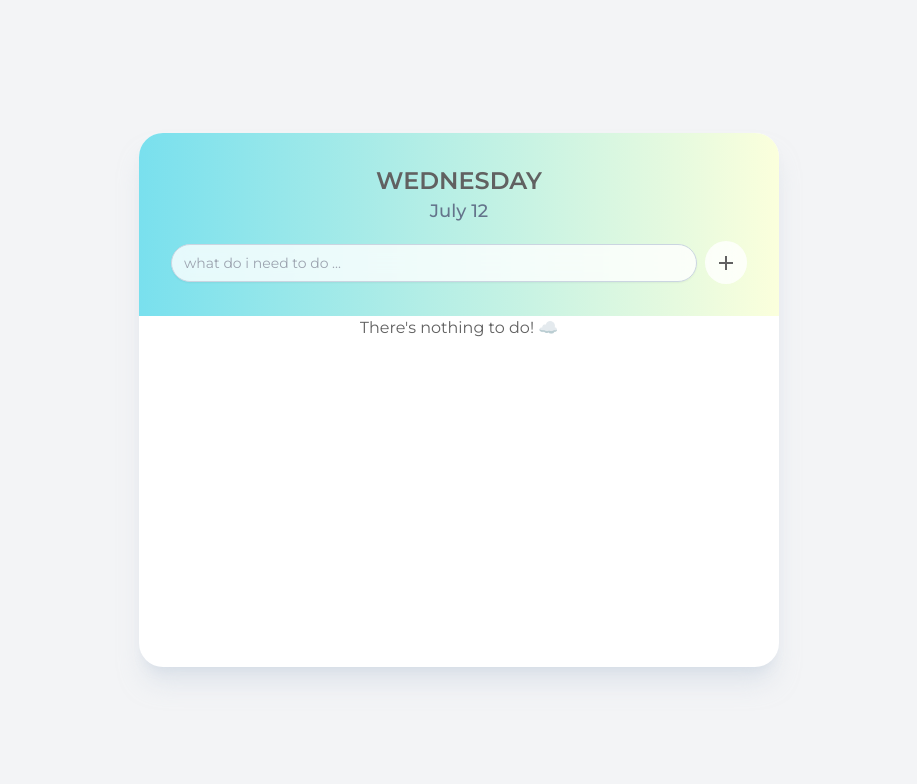
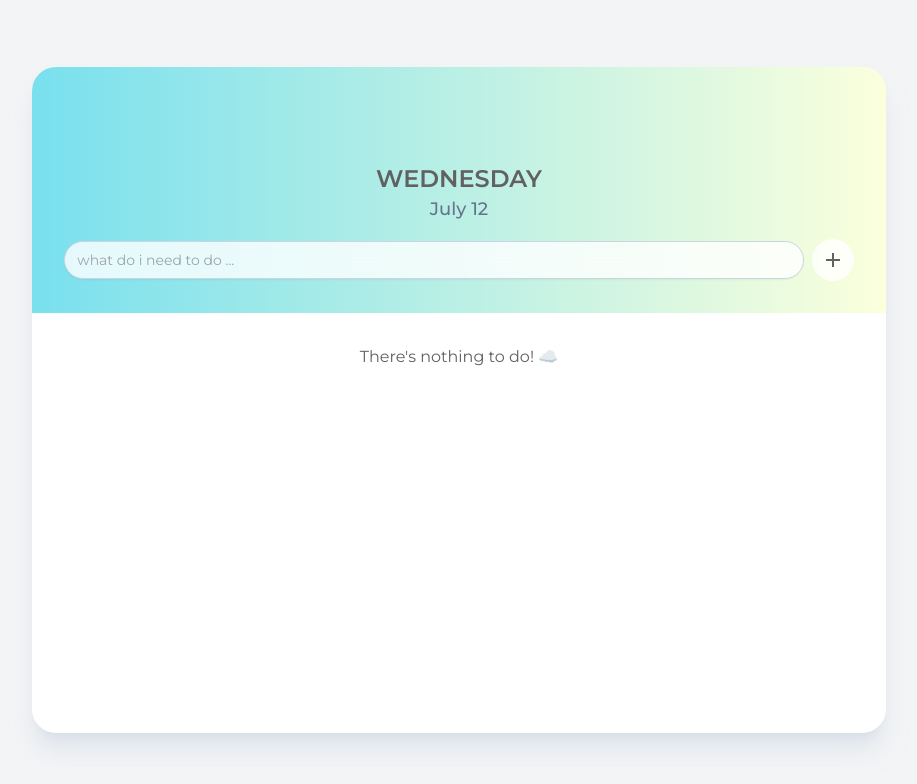
Before and after one commit to crystallo/simple-todo, a React (Vite) app: page / in a window 1280 px wide. Shown: the top 784 px of the page, without its empty margins (181-1098 px from the left). Built offline with nearby package versions, Linux system fonts and the light colour scheme.

Commit message:
styling update

```diff
--- a/src/components/AddTodo.tsx
+++ b/src/components/AddTodo.tsx
@@ -2,6 +2,7 @@ import { useEffect, useRef, useState } from "react";
 import useTodo from "../hooks/useTodo";
 import toast from "react-hot-toast";
 import AddIcon from "@mui/icons-material/Add";
+import Input from "./Input";
 
 export const AddTodo = () => {
   const [input, setInput] = useState<string>("");
@@ -28,13 +29,12 @@ export const AddTodo = () => {
   return (
     <form onSubmit={handleSubmit}>
       <div className="flex items-center w-full gap-2">
-        <input
+        <Input
           ref={inputRef}
           type="text"
           value={input}
           onChange={(e) => setInput(e.target.value)}
           placeholder="what do i need to do ..."
-          className="w-full px-3 py-2 text-sm transition duration-300 bg-white border border-white rounded-full outline-none grow backdrop-blur bg-opacity-80 focus:border focus:border-slate-300 focus:shadow-sm"
         />
         <button
           type="submit"
--- a/src/components/Day.tsx
+++ b/src/components/Day.tsx
@@ -19,7 +19,7 @@ export const Day = () => {
   const date = getTodayDate();
 
   return (
-    <div className="flex flex-col items-center rounded-lg">
+    <div className="flex flex-col items-center mt-16 rounded-lg">
       <h1 className="text-2xl font-semibold uppercase">{date.day}</h1>
       <div className="text-lg font-medium text-slate-500">
         {date.month} {date.date}
--- /dev/null
+++ b/src/components/Input.tsx
@@ -0,0 +1,14 @@
+import { InputHTMLAttributes, forwardRef } from "react";
+
+export default forwardRef<
+  HTMLInputElement,
+  InputHTMLAttributes<HTMLInputElement>
+>(function Input({ className, ...rest }, ref) {
+  return (
+    <input
+      {...rest}
+      ref={ref}
+      className="w-full px-3 py-2 text-sm transition duration-300 bg-white border border-white rounded-full outline-none grow backdrop-blur bg-opacity-80 focus:border focus:border-slate-300 focus:shadow-sm"
+    />
+  );
+});
--- a/src/components/TodoCard.tsx
+++ b/src/components/TodoCard.tsx
@@ -4,7 +4,7 @@ import { TodoList } from "./TodoList";
 
 export const TodoCard = () => {
   return (
-    <div className="flex flex-col items-center w-5/6 bg-white shadow-xl h-5/6 md:w-1/2 shadow-slate-300/50 rounded-3xl md:h-4/6 overflow-clip">
+    <div className="flex flex-col items-center w-5/6 bg-white shadow-xl h-5/6 md:w-2/3 shadow-slate-300/50 rounded-3xl overflow-clip">
       <TodoCardHeader />
       <TodoList />
     </div>
--- a/src/components/TodoCardHeader.tsx
+++ b/src/components/TodoCardHeader.tsx
@@ -3,7 +3,7 @@ import { Day } from "./Day";
 
 export const TodoCardHeader = () => {
   return (
-    <div className="flex flex-col w-full gap-4 p-8 overflow-clip bg-gradient-to-r from-palette11 to-palette13">
+    <div className="flex flex-col w-full gap-4 p-8 bg-gradient-to-r from-palette11 to-palette13">
       <Day />
       <AddTodo />
     </div>
--- a/src/components/TodoItem.tsx
+++ b/src/components/TodoItem.tsx
@@ -3,6 +3,7 @@ import cn from "classnames";
 import { useEffect, useRef, useState } from "react";
 import useTodo from "../hooks/useTodo";
 import toast from "react-hot-toast";
+import Input from "./Input";
 
 interface TodoItemProps {
   todo: Todo;
@@ -56,20 +57,20 @@ export const TodoItem = ({ todo }: TodoItemProps) => {
       layout
       key={todo.id}
       className={cn(
-        "p-5 rounded-lg bg-slate-100",
-        todo.status === "done" && "bg-opacity-50 text-zinc-500"
+        "p-4 rounded-2xl bg-slate-100/80",
+        todo.status === "done" && "bg-opacity-20 text-zinc-500"
       )}
     >
       {editingTodoId === todo.id ? (
         <motion.div layout className="flex gap-2">
-          <input
+          <Input
             ref={editInputRef}
             type="text"
             value={editingTodoText}
             onChange={(e) => setEditingTodoText(e.target.value)}
           />
           <button
-            className="px-5 py-2 text-sm font-normal text-orange-300 bg-orange-900 border-2 border-orange-900 active:scale-95 rounded-xl"
+            className="px-5 py-2 text-sm font-normal bg-white active:scale-80 rounded-xl"
             onClick={() => handleUpdate(todo.id)}
           >
             Update
--- a/src/components/TodoList.tsx
+++ b/src/components/TodoList.tsx
@@ -6,16 +6,16 @@ export const TodoList = () => {
   const { todos } = useTodo();
 
   return (
-    <div className="overflow-y-auto ">
+    <section className="w-full p-8 overflow-y-auto text-center no-scrollbar">
       {todos.length == 0 ? (
         <p> There's nothing to do! ☁️</p>
       ) : (
-        <motion.ul className="grid max-w-lg gap-2 px-5 m-auto">
+        <motion.ul className="grid gap-4 max-w">
           {todos.map((todo) => (
             <TodoItem todo={todo} key={todo.id} />
           ))}
         </motion.ul>
       )}
-    </div>
+    </section>
   );
 };
--- a/src/index.css
+++ b/src/index.css
@@ -6,6 +6,19 @@
   html {
     font-family: "Montserrat", sans-serif;
     color: #616161;
+    font-size: 12pt;
+  }
+}
+
+@layer utilities {
+  /* Chrome, Safari and Opera */
+  .no-scrollbar::-webkit-scrollbar {
+    display: none;
+  }
+
+  .no-scrollbar {
+    -ms-overflow-style: none; /* IE and Edge */
+    scrollbar-width: none; /* Firefox */
   }
 }
 
```
